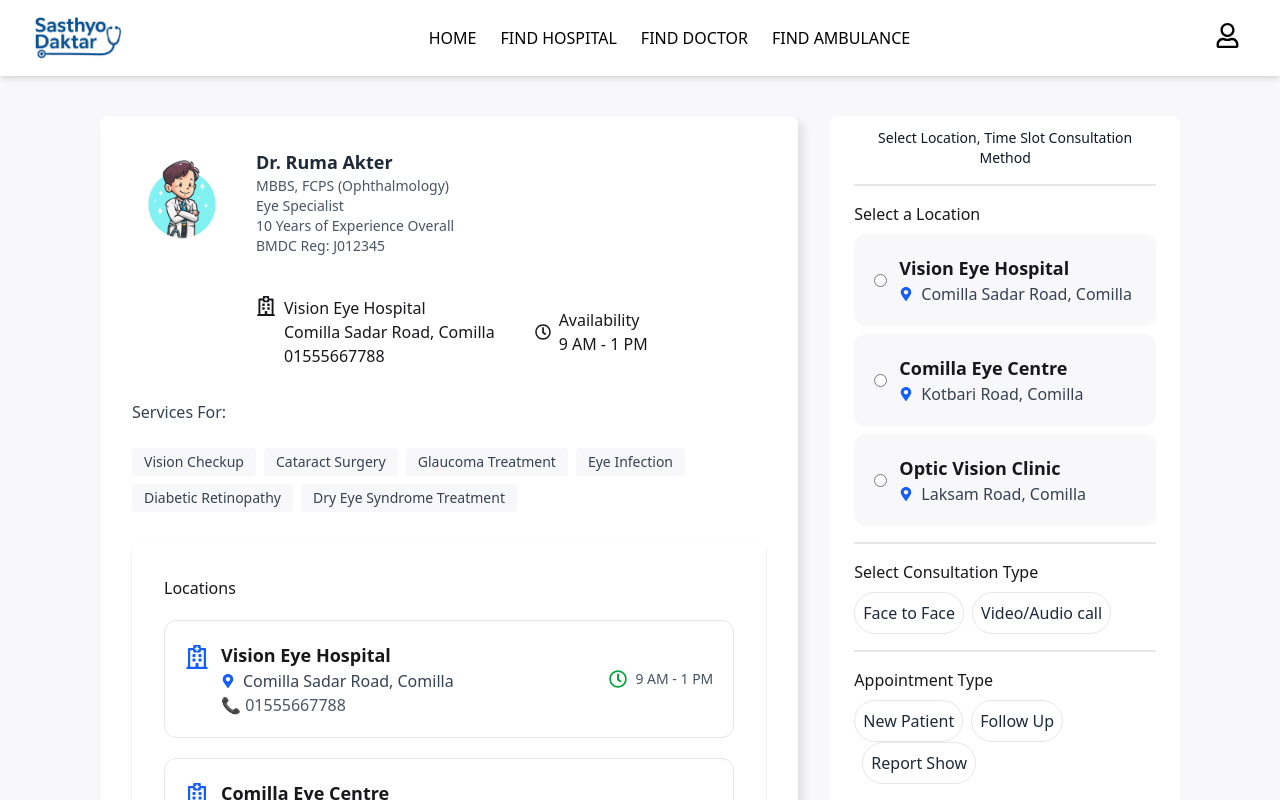
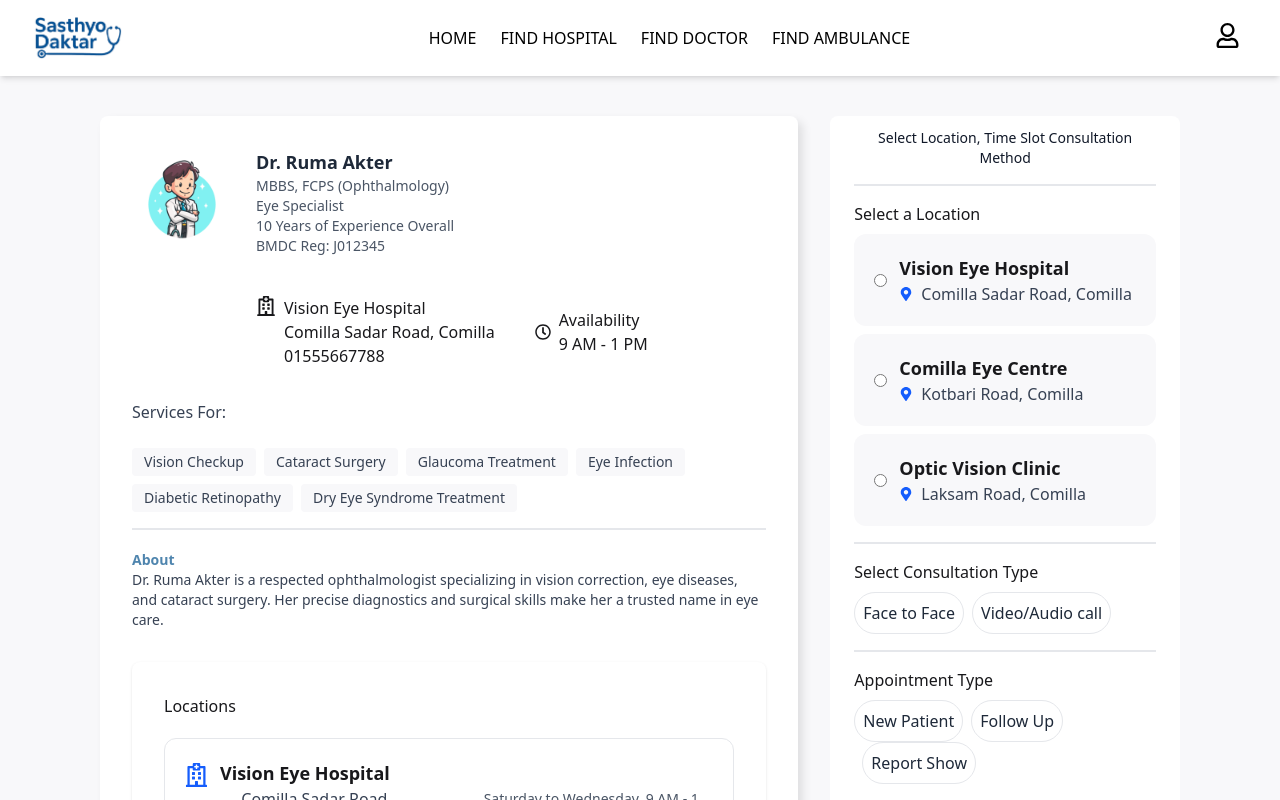
Before and after one commit to rifatjayed/Doctor-Appoinment, a React (Vite) app: page /doctor/10 in a window 1280 px wide. Shown: the top 800 px of the page. Built offline with nearby package versions, Linux system fonts and the light colour scheme; no server answers.

Commit message:
ambulance request sent done

```diff
--- a/src/Data/db2.js
+++ b/src/Data/db2.js
@@ -1,128 +1,4 @@
 // let doctorList = [
-//   {
-//     id: "1",
-//     name: "Dr. Nusrat Jahan",
-//     degrees: ["MBBS", "FCPS (Cardiology)"],
-//     specialization: "Cardiologist",
-//     experience_years: 10,
-//     bmdc_registration: "A123456",
-//     chamber: {
-//       name: "Heart Care Centre",
-//       address: "House #5, Road #7, Dhanmondi, Dhaka",
-//       contact: "01812345678",
-//     },
-//     services: [
-//       "Heart Checkup",
-//       "ECG",
-//       "Echocardiogram",
-//       "Hypertension Treatment",
-//     ],
-//     work_experience: [
-//       {
-//         title: "Cardiology Consultant",
-//         institution: "Dhaka Medical College Hospital",
-//       },
-//     ],
-//     education: [
-//       "MBBS - Bachelor of Medicine and Bachelor of Surgery",
-//       "FCPS - Fellow of the College of Physicians and Surgeons (Cardiology)",
-//     ],
-//     location: "Dhaka",
-//     availability: "Evening (5 PM - 8 PM)",
-//   },
-//   {
-//     id: "2",
-//     name: "Dr. Shahinur Rahman",
-//     degrees: ["MBBS", "MD (Neurology)"],
-//     specialization: "Neurologist",
-//     experience_years: 15,
-//     bmdc_registration: "B234567",
-//     chamber: {
-//       name: "Neuro Clinic",
-//       address: "House #3, Road #2, Uttara, Dhaka",
-//       contact: "01745678901",
-//     },
-//     services: [
-//       "Stroke Treatment",
-//       "Epilepsy",
-//       "Migraine Management",
-//       "Parkinson’s Disease",
-//     ],
-//     work_experience: [
-//       {
-//         title: "Neurologist",
-//         institution: "National Institute of Neurosciences & Hospital",
-//       },
-//     ],
-//     education: [
-//       "MBBS - Bachelor of Medicine and Bachelor of Surgery",
-//       "MD - Doctor of Medicine in Neurology",
-//     ],
-//     location: "Dhaka",
-//     availability: "Morning (9 AM - 12 PM)",
-//   },
-//   {
-//     id: "3",
-//     name: "Dr. Farhana Akter",
-//     degrees: ["MBBS", "FCPS (Gyne & Obs)"],
-//     specialization: "Gynecologist",
-//     experience_years: 8,
-//     bmdc_registration: "C345678",
-//     chamber: {
-//       name: "Women's Health Clinic",
-//       address: "Chattogram Medical Road, Chattogram",
-//       contact: "01612344321",
-//     },
-//     services: [
-//       "Pregnancy Care",
-//       "Infertility Treatment",
-//       "C-section",
-//       "Menstrual Disorders",
-//     ],
-//     work_experience: [
-//       {
-//         title: "Consultant",
-//         institution: "Chittagong Medical College Hospital",
-//       },
-//     ],
-//     education: [
-//       "MBBS - Bachelor of Medicine and Bachelor of Surgery",
-//       "FCPS - Fellow of the College of Physicians and Surgeons (Gyne & Obs)",
-//     ],
-//     location: "Chattogram",
-//     availability: "10 AM - 1 PM",
-//   },
-//   {
-//     id: "4",
-//     name: "Dr. Tanvir Hossain",
-//     degrees: ["MBBS", "MS (Orthopedics)"],
-//     specialization: "Orthopedic Surgeon",
-//     experience_years: 11,
-//     bmdc_registration: "D456789",
-//     chamber: {
-//       name: "Ortho Care Clinic",
-//       address: "Rajshahi City Center, Rajshahi",
-//       contact: "01511223344",
-//     },
-//     services: [
-//       "Joint Pain",
-//       "Fracture Treatment",
-//       "Knee Replacement",
-//       "Arthritis Management",
-//     ],
-//     work_experience: [
-//       {
-//         title: "Senior Consultant",
-//         institution: "Rajshahi Medical College Hospital",
-//       },
-//     ],
-//     education: [
-//       "MBBS - Bachelor of Medicine and Bachelor of Surgery",
-//       "MS - Master of Surgery in Orthopedics",
-//     ],
-//     location: "Rajshahi",
-//     availability: "Evening (4 PM - 7 PM)",
-//   },
 //   {
 //     id: "5",
 //     name: "Dr. Kamal Uddin",
@@ -130,16 +6,39 @@
 //     specialization: "Dermatologist",
 //     experience_years: 9,
 //     bmdc_registration: "E567890",
-//     chamber: {
-//       name: "Skin & Laser Clinic",
-//       address: "Zindabazar, Sylhet",
-//       contact: "01844556677",
-//     },
-//     services: ["Acne Treatment", "Laser Therapy", "Hair Loss", "Skin Allergy"],
+//     chamber: [
+//       {
+//         name: "Skin & Laser Clinic",
+//         address: "Zindabazar, Sylhet",
+//         contact: "01844556677",
+//       },
+//       {
+//         name: "City Skin Care",
+//         address: "Sylhet Medical Road, Sylhet",
+//         contact: "01799885566",
+//       },
+//       {
+//         name: "Advanced Derma Centre",
+//         address: "Shibgonj, Sylhet",
+//         contact: "01944556677",
+//       },
+//     ],
+//     services: [
+//       "Acne Treatment",
+//       "Laser Therapy",
+//       "Hair Loss",
+//       "Skin Allergy",
+//       "Psoriasis Management",
+//       "Eczema Treatment",
+//     ],
 //     work_experience: [
 //       {
 //         title: "Consultant Dermatologist",
 //         institution: "Sylhet MAG Osmani Medical College",
+//       },
+//       {
+//         title: "Visiting Dermatologist",
+//         institution: "Sylhet Skin Institute",
 //       },
 //     ],
 //     education: [
@@ -156,21 +55,39 @@
 //     specialization: "Child Specialist",
 //     experience_years: 7,
 //     bmdc_registration: "F678901",
-//     chamber: {
-//       name: "Pediatric Health Centre",
-//       address: "Mymensingh Town Hall Road",
-//       contact: "01799887766",
-//     },
+//     chamber: [
+//       {
+//         name: "Pediatric Health Centre",
+//         address: "Mymensingh Town Hall Road",
+//         contact: "01799887766",
+//       },
+//       {
+//         name: "Little Star Clinic",
+//         address: "Charpara, Mymensingh",
+//         contact: "01611224455",
+//       },
+//       {
+//         name: "Mymensingh Children's Hospital",
+//         address: "Ganginarpar, Mymensingh",
+//         contact: "01933221155",
+//       },
+//     ],
 //     services: [
 //       "Child Growth Monitoring",
 //       "Vaccination",
 //       "Pediatric Nutrition",
 //       "Common Childhood Illnesses",
+//       "Asthma Management",
+//       "Newborn Care",
 //     ],
 //     work_experience: [
 //       {
 //         title: "Consultant Pediatrician",
 //         institution: "Mymensingh Medical College",
+//       },
+//       {
+//         title: "Junior Consultant",
+//         institution: "Mymensingh Sadar Hospital",
 //       },
 //     ],
 //     education: [
@@ -187,21 +104,39 @@
 //     specialization: "ENT Specialist",
 //     experience_years: 13,
 //     bmdc_registration: "G789012",
-//     chamber: {
-//       name: "ENT Care Hospital",
-//       address: "Kushtia Central Road",
-//       contact: "01911222333",
-//     },
+//     chamber: [
+//       {
+//         name: "ENT Care Hospital",
+//         address: "Kushtia Central Road",
+//         contact: "01911222333",
+//       },
+//       {
+//         name: "Voice & Ear Clinic",
+//         address: "Mirzapur, Kushtia",
+//         contact: "01866778899",
+//       },
+//       {
+//         name: "Kushtia Medical Point",
+//         address: "PTI Road, Kushtia",
+//         contact: "01788990011",
+//       },
+//     ],
 //     services: [
 //       "Ear Infection",
 //       "Sinus Treatment",
 //       "Hearing Loss",
 //       "Tonsil Surgery",
+//       "Deviated Septum Correction",
+//       "Nasal Polyps Treatment",
 //     ],
 //     work_experience: [
 //       {
 //         title: "ENT Consultant",
 //         institution: "Kushtia General Hospital",
+//       },
+//       {
+//         title: "ENT Specialist",
+//         institution: "Kushtia ENT Institute",
 //       },
 //     ],
 //     education: [
@@ -218,21 +153,39 @@
 //     specialization: "Internal Medicine Specialist",
 //     experience_years: 14,
 //     bmdc_registration: "H890123",
-//     chamber: {
-//       name: "City Diagnostic Centre",
-//       address: "Barisal Sadar, Barisal",
-//       contact: "01877665544",
-//     },
+//     chamber: [
+//       {
+//         name: "City Diagnostic Centre",
+//         address: "Barisal Sadar, Barisal",
+//         contact: "01877665544",
+//       },
+//       {
+//         name: "Barisal General Clinic",
+//         address: "Natun Bazar, Barisal",
+//         contact: "01788997766",
+//       },
+//       {
+//         name: "Advanced Medical Services",
+//         address: "Band Road, Barisal",
+//         contact: "01655443322",
+//       },
+//     ],
 //     services: [
 //       "Diabetes",
 //       "Hypertension",
 //       "Liver Disease",
 //       "Gastrointestinal Disorders",
+//       "Thyroid Disorders",
+//       "Infectious Disease Management",
 //     ],
 //     work_experience: [
 //       {
 //         title: "Medicine Consultant",
 //         institution: "Barisal Medical College",
+//       },
+//       {
+//         title: "Senior Registrar",
+//         institution: "Barisal Sadar Hospital",
 //       },
 //     ],
 //     education: [
@@ -249,21 +202,39 @@
 //     specialization: "Kidney Specialist",
 //     experience_years: 12,
 //     bmdc_registration: "I901234",
-//     chamber: {
-//       name: "Kidney Care Hospital",
-//       address: "Khulna Medical Area, Khulna",
-//       contact: "01733445566",
-//     },
+//     chamber: [
+//       {
+//         name: "Kidney Care Hospital",
+//         address: "Khulna Medical Area, Khulna",
+//         contact: "01733445566",
+//       },
+//       {
+//         name: "Nephro Point",
+//         address: "Boyra Main Road, Khulna",
+//         contact: "01677889900",
+//       },
+//       {
+//         name: "Southern Kidney Centre",
+//         address: "Sonadanga, Khulna",
+//         contact: "01855667788",
+//       },
+//     ],
 //     services: [
 //       "Kidney Disease",
 //       "Dialysis",
 //       "Urinary Tract Infections",
 //       "Chronic Kidney Disease",
+//       "Kidney Stone Management",
+//       "Nephrotic Syndrome Treatment",
 //     ],
 //     work_experience: [
 //       {
 //         title: "Nephrologist",
 //         institution: "Khulna Medical College",
+//       },
+//       {
+//         title: "Senior Consultant",
+//         institution: "Southern Kidney Centre",
 //       },
 //     ],
 //     education: [
@@ -280,21 +251,39 @@
 //     specialization: "Eye Specialist",
 //     experience_years: 10,
 //     bmdc_registration: "J012345",
-//     chamber: {
-//       name: "Vision Eye Hospital",
-//       address: "Comilla Sadar Road, Comilla",
-//       contact: "01555667788",
-//     },
+//     chamber: [
+//       {
+//         name: "Vision Eye Hospital",
+//         address: "Comilla Sadar Road, Comilla",
+//         contact: "01555667788",
+//       },
+//       {
+//         name: "Comilla Eye Centre",
+//         address: "Kotbari Road, Comilla",
+//         contact: "01611220099",
+//       },
+//       {
+//         name: "Optic Vision Clinic",
+//         address: "Laksam Road, Comilla",
+//         contact: "01788992233",
+//       },
+//     ],
 //     services: [
 //       "Vision Checkup",
 //       "Cataract Surgery",
 //       "Glaucoma Treatment",
 //       "Eye Infection",
+//       "Diabetic Retinopathy",
+//       "Dry Eye Syndrome Treatment",
 //     ],
 //     work_experience: [
 //       {
 //         title: "Eye Consultant",
 //         institution: "Comilla Medical College",
+//       },
+//       {
+//         title: "Ophthalmologist",
+//         institution: "Optic Vision Clinic",
 //       },
 //     ],
 //     education: [
@@ -305,32 +294,37 @@
 //     availability: "9 AM - 1 PM",
 //   },
 // ];
-
 // export default doctorList;
 
 let doctorList = [
   {
     id: "5",
     name: "Dr. Kamal Uddin",
+    gender: "Male",
     degrees: ["MBBS", "MD (Dermatology)"],
     specialization: "Dermatologist",
     experience_years: 9,
     bmdc_registration: "E567890",
+    about:
+      "Dr. Kamal Uddin is a board-certified dermatologist with a decade of experience in treating complex skin conditions. He is known for his personalized care and commitment to using modern dermatological techniques.",
     chamber: [
       {
         name: "Skin & Laser Clinic",
         address: "Zindabazar, Sylhet",
         contact: "01844556677",
+        availability: "Saturday to Wednesday, 2 PM - 5 PM",
       },
       {
         name: "City Skin Care",
         address: "Sylhet Medical Road, Sylhet",
         contact: "01799885566",
+        availability: "Thursday, 2 PM - 5 PM",
       },
       {
         name: "Advanced Derma Centre",
         address: "Shibgonj, Sylhet",
         contact: "01944556677",
+        availability: "Friday, 3 PM - 6 PM",
       },
     ],
     services: [
@@ -361,25 +355,31 @@ let doctorList = [
   {
     id: "6",
     name: "Dr. Sabrina Haque",
+    gender: "Female",
     degrees: ["MBBS", "FCPS (Pediatrics)"],
     specialization: "Child Specialist",
     experience_years: 7,
     bmdc_registration: "F678901",
+    about:
+      "Dr. Sabrina Haque is a dedicated pediatrician with a strong focus on child growth, nutrition, and preventive care. She brings warmth and expertise to every consultation.",
     chamber: [
       {
         name: "Pediatric Health Centre",
         address: "Mymensingh Town Hall Road",
         contact: "01799887766",
+        availability: "Saturday to Wednesday, 9 AM - 1 PM",
       },
       {
         name: "Little Star Clinic",
         address: "Charpara, Mymensingh",
         contact: "01611224455",
+        availability: "Thursday, 10 AM - 1 PM",
       },
       {
         name: "Mymensingh Children's Hospital",
         address: "Ganginarpar, Mymensingh",
         contact: "01933221155",
+        availability: "Friday, 9 AM - 12 PM",
       },
     ],
     services: [
@@ -410,25 +410,31 @@ let doctorList = [
   {
     id: "7",
     name: "Dr. Mahmudul Hasan",
+    gender: "Male",
     degrees: ["MBBS", "MS (ENT)"],
     specialization: "ENT Specialist",
     experience_years: 13,
     bmdc_registration: "G789012",
+    about:
+      "Dr. Mahmudul Hasan is a leading ENT specialist renowned for his surgical precision and effective treatment of ear, nose, and throat disorders.",
     chamber: [
       {
         name: "ENT Care Hospital",
         address: "Kushtia Central Road",
         contact: "01911222333",
+        availability: "Saturday to Wednesday, 5 PM - 8 PM",
       },
       {
         name: "Voice & Ear Clinic",
         address: "Mirzapur, Kushtia",
         contact: "01866778899",
+        availability: "Thursday, 5 PM - 7 PM",
       },
       {
         name: "Kushtia Medical Point",
         address: "PTI Road, Kushtia",
         contact: "01788990011",
+        availability: "Friday, 6 PM - 8 PM",
       },
     ],
     services: [
@@ -459,25 +465,31 @@ let doctorList = [
   {
     id: "8",
     name: "Dr. Nilufa Begum",
+    gender: "Female",
     degrees: ["MBBS", "MD (Medicine)"],
     specialization: "Internal Medicine Specialist",
     experience_years: 14,
     bmdc_registration: "H890123",
+    about:
+      "Dr. Nilufa Begum is a highly experienced internal medicine specialist, providing comprehensive care for chronic illnesses and complex medical cases with compassion and excellence.",
     chamber: [
       {
         name: "City Diagnostic Centre",
         address: "Barisal Sadar, Barisal",
         contact: "01877665544",
+        availability: "Saturday to Wednesday, 10 AM - 2 PM",
       },
       {
         name: "Barisal General Clinic",
         address: "Natun Bazar, Barisal",
         contact: "01788997766",
+        availability: "Thursday, 10 AM - 1 PM",
       },
       {
         name: "Advanced Medical Services",
         address: "Band Road, Barisal",
         contact: "01655443322",
+        availability: "Friday, 9 AM - 12 PM",
       },
     ],
     services: [
@@ -508,25 +520,31 @@ let doctorList = [
   {
     id: "9",
     name: "Dr. Rafiqul Islam",
+    gender: "Male",
     degrees: ["MBBS", "MD (Nephrology)"],
     specialization: "Kidney Specialist",
     experience_years: 12,
     bmdc_registration: "I901234",
+    about:
+      "Dr. Rafiqul Islam is an expert in nephrology with a special focus on chronic kidney diseases and dialysis. He is committed to improving the quality of life of his patients through advanced kidney care.",
     chamber: [
       {
         name: "Kidney Care Hospital",
         address: "Khulna Medical Area, Khulna",
         contact: "01733445566",
+        availability: "Saturday to Wednesday, 8 AM - 12 PM",
       },
       {
         name: "Nephro Point",
         address: "Boyra Main Road, Khulna",
         contact: "01677889900",
+        availability: "Thursday, 9 AM - 11 AM",
       },
       {
         name: "Southern Kidney Centre",
         address: "Sonadanga, Khulna",
         contact: "01855667788",
+        availability: "Friday, 8 AM - 10 AM",
       },
     ],
     services: [
@@ -557,25 +575,31 @@ let doctorList = [
   {
     id: "10",
     name: "Dr. Ruma Akter",
+    gender: "Female",
     degrees: ["MBBS", "FCPS (Ophthalmology)"],
     specialization: "Eye Specialist",
     experience_years: 10,
     bmdc_registration: "J012345",
+    about:
+      "Dr. Ruma Akter is a respected ophthalmologist specializing in vision correction, eye diseases, and cataract surgery. Her precise diagnostics and surgical skills make her a trusted name in eye care.",
     chamber: [
       {
         name: "Vision Eye Hospital",
         address: "Comilla Sadar Road, Comilla",
         contact: "01555667788",
+        availability: "Saturday to Wednesday, 9 AM - 1 PM",
       },
       {
         name: "Comilla Eye Centre",
         address: "Kotbari Road, Comilla",
         contact: "01611220099",
+        availability: "Thursday, 10 AM - 12 PM",
       },
       {
         name: "Optic Vision Clinic",
         address: "Laksam Road, Comilla",
         contact: "01788992233",
+        availability: "Friday, 10 AM - 12 PM",
       },
     ],
     services: [
@@ -604,4 +628,5 @@ let doctorList = [
     availability: "9 AM - 1 PM",
   },
 ];
+
 export default doctorList;
--- a/src/components/Navbar.jsx
+++ b/src/components/Navbar.jsx
@@ -130,7 +130,7 @@ const Navbar = () => {
                   onClick={() => setIsOpen(!isOpen)}
                   className="text-[18px]"
                 >
-                  {/* <p>{user.displayName}</p> */}
+                  <p>{user.displayName}</p>
                   <img
                     className="w-[40%] rounded-full"
                     src={user.photoURL}
--- a/src/components/pages/DoctorDetails.jsx
+++ b/src/components/pages/DoctorDetails.jsx
@@ -119,6 +119,14 @@ const DoctorDetails = () => {
               ))}
             </div>
           </div>
+          <hr className="border border-gray-200 my-4" />
+          <div className="mt-5">
+            <h2 className="text-[rgb(4_81_140/0.7)] text-sm font-bold">
+              About
+            </h2>
+
+            <p className="text-gray-700 text-sm">{doctor.about}</p>
+          </div>
 
           {/* Locations */}
           <div className="mt-8 bg-white rounded-lg p-4 sm:p-6 md:p-8 shadow-sm">
@@ -143,8 +151,10 @@ const DoctorDetails = () => {
 
                   <div className="flex items-center gap-2 text-sm text-gray-600">
                     <FaRegClock className="text-lg text-green-600" />
+
                     <p>
-                      {doctor.availability || "Availability info not available"}
+                      {cham.availability}
+                      {/* {doctor.availability || "Availability info not available"} */}
                     </p>
                   </div>
                 </div>
--- a/src/components/pages/Login.jsx
+++ b/src/components/pages/Login.jsx
@@ -21,6 +21,7 @@ const Login = () => {
   const navigate = useNavigate();
   const [error, setError] = useState();
   const [success, setSuccess] = useState();
+
   const {
     register,
     handleSubmit,
@@ -50,6 +51,7 @@ const Login = () => {
   const handleGoogleSign = () => {
     signInWithGoogle()
       .then((result) => {
+        navigate("/");
         console.log(result);
       })
       .catch((error) => {
```
Also changed, not shown: src/components/pages/FindAmbulance.jsx (+40 -3 lines).
